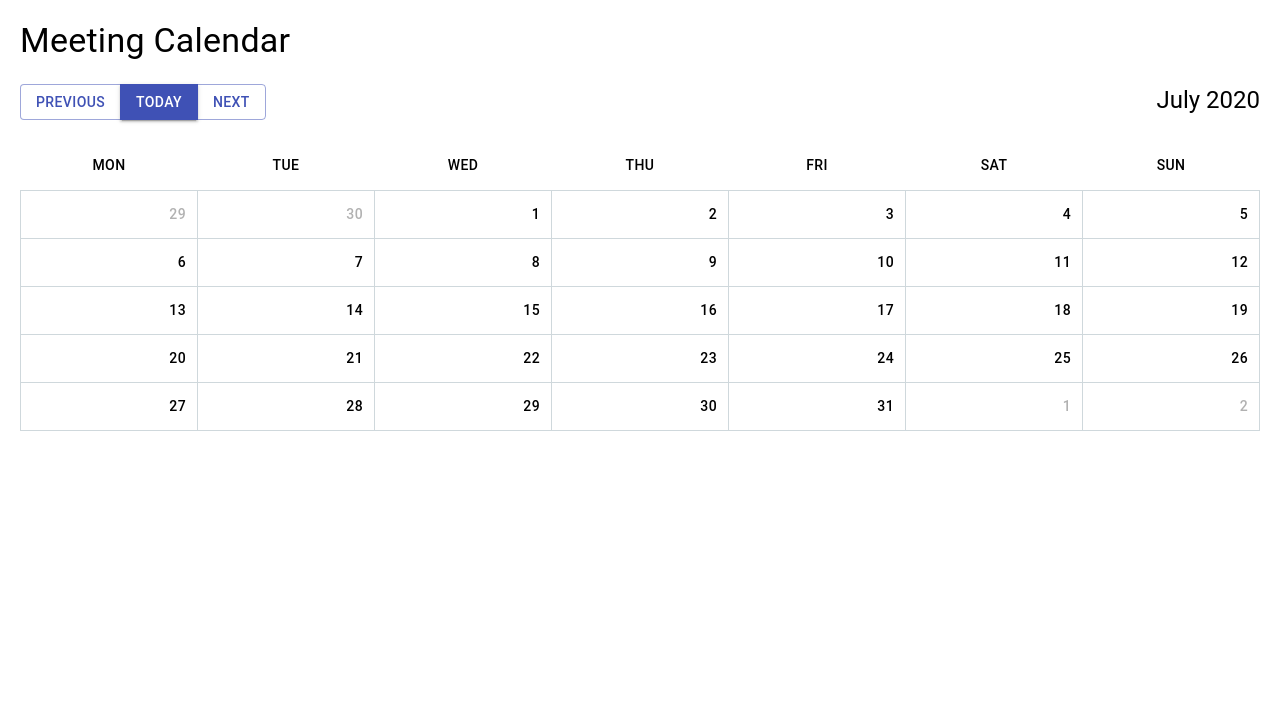
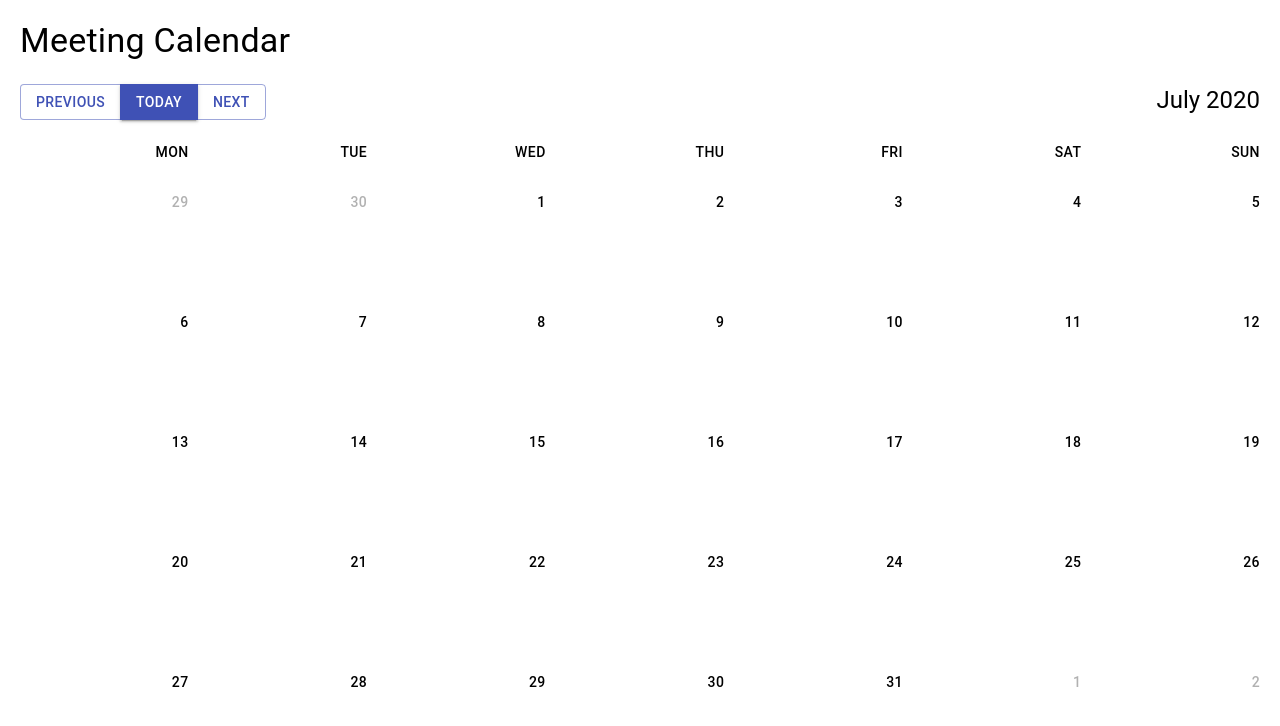
Before and after one commit to Nauticus/meeting-calendar, a React app: page / in a window 1280 px wide. Shown: the top 726 px of the page. Built offline with nearby package versions, Linux system fonts and the light colour scheme; the HTML template or start-up script is replaced by a standard one.

Commit message:
Replace table with grid layout;

```diff
--- a/src/compositions/calendar/Calendar.styles.ts
+++ b/src/compositions/calendar/Calendar.styles.ts
@@ -4,17 +4,11 @@ const useStyles = createUseStyles({
     "@global": {
         body: {
             margin: 0,
-            minHeight: "100%",
-        },
-        html: {
-            height: "100vh",
-        },
-        "#root": {
-            height: "100%",
+            minHeight: "100vh",
         },
     },
     Wrapper: {
-        height: "100%",
+        height: "100vh",
         padding: "20px",
         boxSizing: "border-box",
         overflow: "hidden",
--- a/src/compositions/calendar/month/Month.styles.ts
+++ b/src/compositions/calendar/month/Month.styles.ts
@@ -3,7 +3,18 @@ import theming, { ThemeType } from "app/theming";
 
 const useStyles = createUseStyles(
     {
+        GridContainer: {
+            display: "grid",
+            gridTemplateColumns: "repeat(7, 1fr)",
+            gridTemplateRows: "40px auto",
+            gridGap: "10px",
+            flexGrow: 1,
+        },
+        GridHeader: {
+            justifySelf: "end",
+        },
         TableWrapper: {
+            display: "flex",
             flexGrow: 1,
         },
         TableHeader: {
--- a/src/compositions/calendar/month/Month.view.tsx
+++ b/src/compositions/calendar/month/Month.view.tsx
@@ -13,7 +13,7 @@ import { WEEK_DAYS } from "./Month.constants";
 const Month: React.FunctionComponent<MonthProps> = ({ currentDate }: MonthProps) => {
     const theme = useTheme();
     const classes = useStyles({ theme });
-    const [daysInMonthChunks, setDaysInMonthChunks] = React.useState<Date[][]>([]);
+    const [daysInMonth, setDaysInMonth] = React.useState<Date[]>([]);
 
     React.useEffect(() => {
         const daysOfMonth = eachDayOfInterval({
@@ -21,32 +21,23 @@ const Month: React.FunctionComponent<MonthProps> = ({ currentDate }: MonthProps)
             end: endOfWeek(endOfMonth(currentDate), { weekStartsOn: 1 }),
         });
 
-        setDaysInMonthChunks(_.chunk(daysOfMonth, 7));
+        setDaysInMonth(daysOfMonth);
     }, [currentDate]);
+
     return (
         <div className={classes.TableWrapper}>
-            <table className={classes.Table}>
-                <thead>
-                    <tr className={classes.TableHeader}>
+            <div className={classes.GridContainer}>
                 {WEEK_DAYS.map((day, index) => (
-                            <th key={index}>
+                    <div className={classes.GridHeader} key={index}>
                         <Typography gutterBottom variant="button">
                             {day}
                         </Typography>
-                            </th>
+                    </div>
                 ))}
-                    </tr>
-                </thead>
-                <tbody data-testid="calendarGrid">
-                    {daysInMonthChunks.map((daysInWeek, key) => (
-                        <tr key={key}>
-                            {daysInWeek.map((day, dayKey) => (
-                                <Day key={dayKey} day={day} />
+                {daysInMonth.map((day, key) => (
+                    <Day key={key} day={day} />
                 ))}
-                        </tr>
-                    ))}
-                </tbody>
-            </table>
+            </div>
         </div>
     );
 };
--- a/src/compositions/calendar/month/day/Day.styles.ts
+++ b/src/compositions/calendar/month/day/Day.styles.ts
@@ -2,14 +2,10 @@ import { createUseStyles } from "react-jss";
 
 const useStyles = createUseStyles({
     DayWrapper: {
-        position: "relative",
         height: "100%",
-        padding: "40px 5px 5px",
+        boxSizing: "border-box",
     },
     DayLabel: {
-        position: "absolute",
-        top: "10px",
-        right: "10px",
     },
     InactiveDayLabel: {
         opacity: "0.3",
--- a/src/compositions/calendar/month/day/Day.view.tsx
+++ b/src/compositions/calendar/month/day/Day.view.tsx
@@ -4,16 +4,18 @@ import cx from "classnames";
 import { Typography } from "@material-ui/core";
 
 import { DayProps } from "./Day.types";
-import useStyles from './Day.styles';
+import useStyles from "./Day.styles";
 import Events from "./events";
 
 const Day: React.FunctionComponent<DayProps> = ({ day, currentDate }: DayProps) => {
     const classes = useStyles();
 
     return (
-        <td>
         <div className={classes.DayWrapper}>
             <Typography
+                display="block"
+                align="right"
+                gutterBottom
                 variant="button"
                 className={cx(classes.DayLabel, { [classes.InactiveDayLabel]: !isSameMonth(currentDate, day) })}
             >
@@ -21,7 +23,6 @@ const Day: React.FunctionComponent<DayProps> = ({ day, currentDate }: DayProps)
             </Typography>
             <Events day={day} />
         </div>
-        </td>
     );
 };
 
```
Lines whose indentation alone changed are shown as unchanged.
